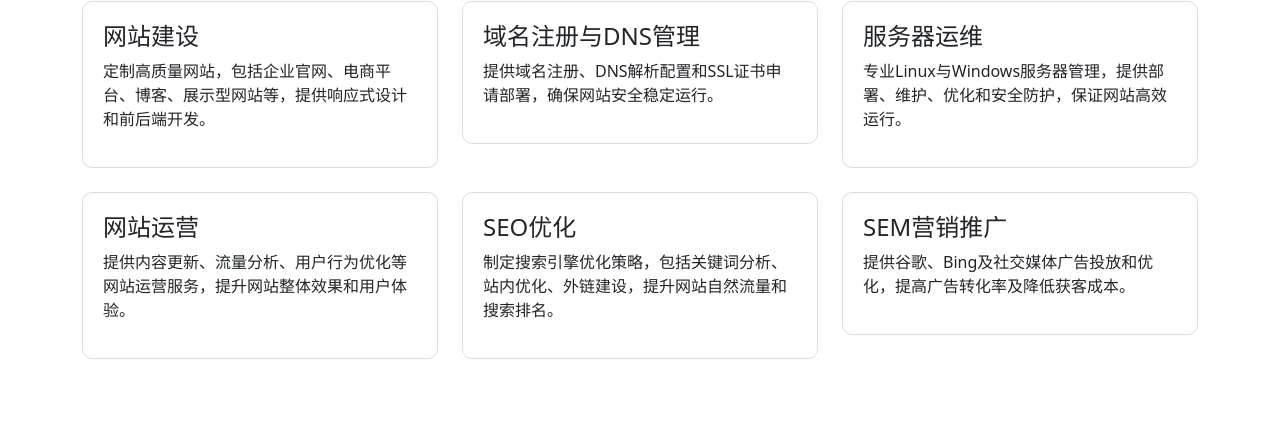
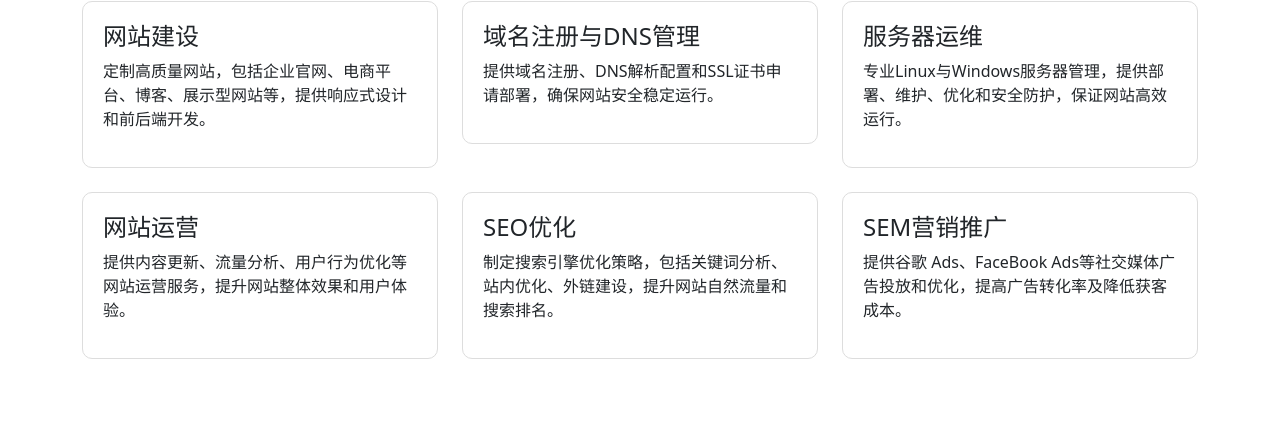
Before and after one commit to Xidorn/wxsfw, a plain HTML site: page index.html in a window 1280 px wide. Shown: the part 379-800 px from the top of the page. Drawn offline with nearby package versions, Linux system fonts and the light colour scheme.

Commit message:
Update index.html

```diff
--- a/index.html
+++ b/index.html
@@ -109,7 +109,7 @@
                     <div class="col-md-4">
                         <div class="service-card">
                             <h4>SEM营销推广</h4>
-                            <p>提供谷歌、Bing及社交媒体广告投放和优化，提高广告转化率及降低获客成本。</p>
+                            <p>提供谷歌 Ads、FaceBook Ads等社交媒体广告投放和优化，提高广告转化率及降低获客成本。</p>
                         </div>
                     </div>
                 </div>
```
